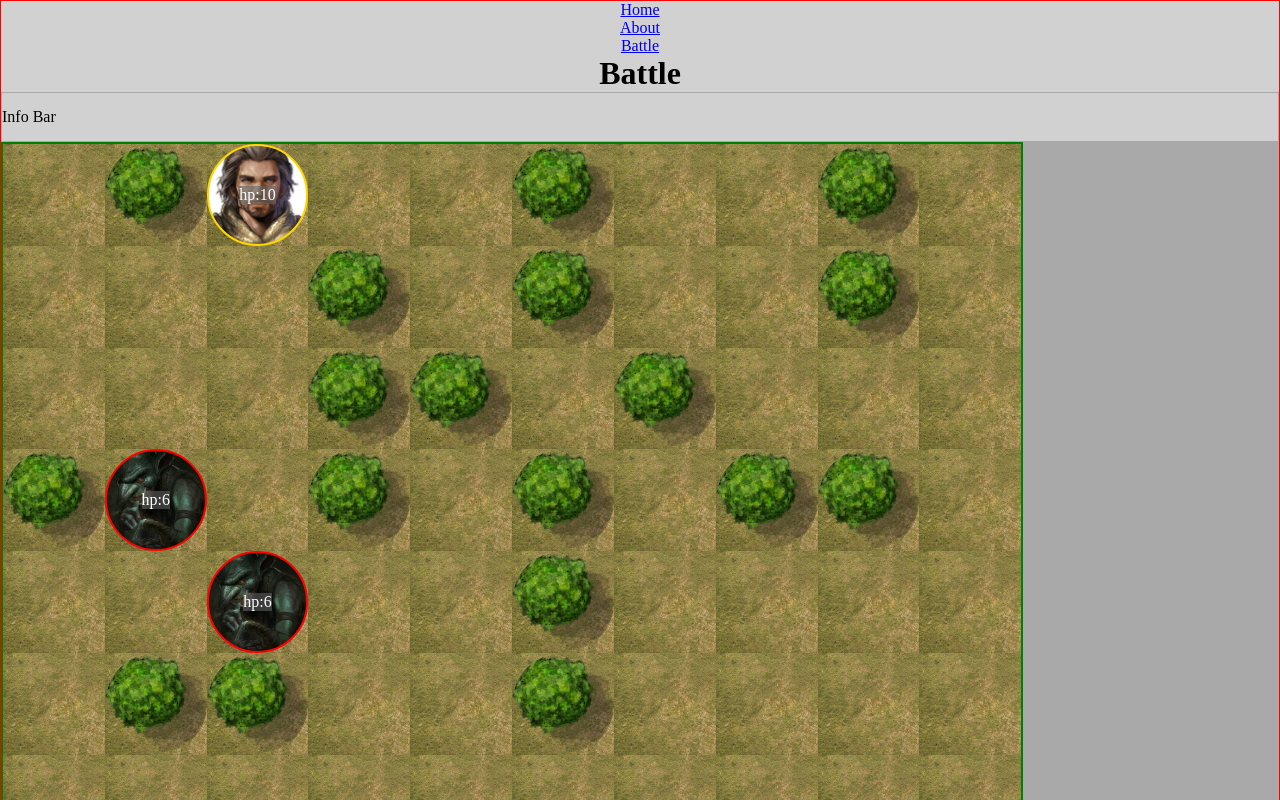
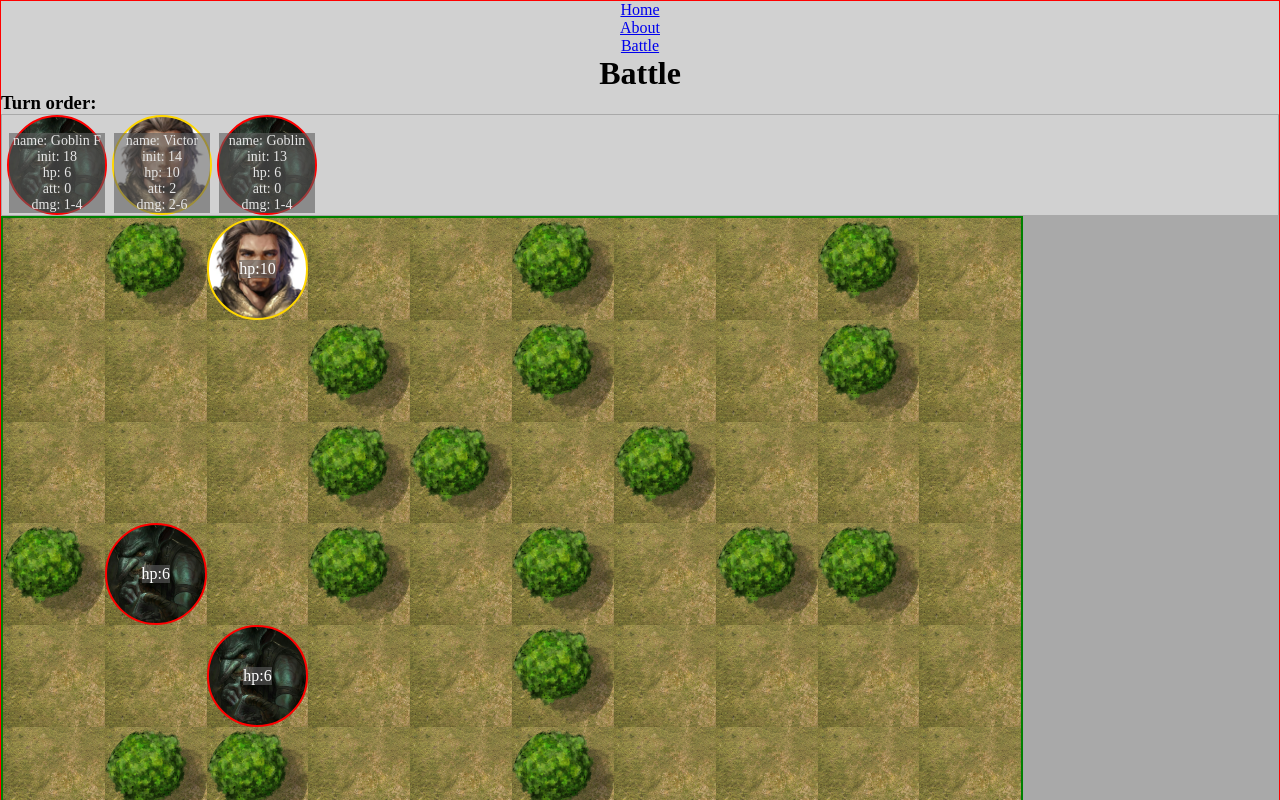
Before and after one commit to StefanopuloZ/grid-battle, a React app: page /battle in a window 1280 px wide. Shown: the top 800 px of the page. Built offline with nearby package versions, Linux system fonts and the light colour scheme.

Commit message:
Fill InfoBar with characters

```diff
--- a/src/components/InforBar/index.js
+++ b/src/components/InforBar/index.js
@@ -1,26 +1,54 @@
-import React, { useEffect } from 'react';
+import React, { useEffect, useState } from 'react';
 import PropTypes from 'prop-types';
 import { connect } from 'react-redux';
-import { StyledInfoBar } from './styledInfoBar';
+import { StyledInfoBar, StyledPortrait } from './styledInfoBar';
 import { TurnFunctions } from '../../logic-functions';
 import { TurnActions } from '../../actions';
 
 const InfoBar = props => {
   const { turnInfo, grid, updateTurnInfo } = props;
+  const [characters, setCharacters] = useState([]);
+
+  const mapCharactersToView = characters => {
+    return characters.map((character, index) => (
+      <StyledPortrait
+        key={index}
+        image={character.image}
+        player={character.player}
+      >
+        <p
+          style={{
+            backgroundColor: 'rgba(94, 94, 94, 0.6)',
+          }}
+        >
+          name: {character.name}
+          <br />
+          init: {character.initiative}
+          <br />
+          hp: {character.hp}
+          <br />
+          att: {character.attack}
+          <br />
+          dmg: {character.damage[0]}-{character.damage[1]}
+        </p>
+      </StyledPortrait>
+    ));
+  };
 
   useEffect(() => {
-    if (grid) {
-      const characters = TurnFunctions.findCharacters(grid);
-      console.log('characters', characters);
+    const characters = TurnFunctions.findCharacters(grid);
+    if (characters.size > 0) {
+      setCharacters(mapCharactersToView(characters.get('allCharacters')));
     }
   }, [grid]);
 
-  console.log('turnInfo', turnInfo);
+  console.log('characters', characters);
 
   return (
-    <StyledInfoBar>
-      <div>Info Bar</div>
-    </StyledInfoBar>
+    <>
+      <h3>Turn order:</h3>
+      <StyledInfoBar>{characters}</StyledInfoBar>
+    </>
   );
 };
 
--- a/src/components/InforBar/styledInfoBar.js
+++ b/src/components/InforBar/styledInfoBar.js
@@ -1,4 +1,9 @@
 import styled from 'styled-components';
+import warrior from '../CellContent/assets/warrior.jpg';
+import goblin from '../CellContent/assets/goblin.jpg';
+
+const background = { warrior, goblin };
+const playerBorders = { human: '2px solid gold', ai: '2px solid red' };
 
 export const StyledInfoBar = styled.div`
   display: flex;
@@ -7,3 +12,21 @@ export const StyledInfoBar = styled.div`
   align-items: center;
   min-height: 50px;
 `;
+
+export const StyledPortrait = styled.div`
+  display: flex;
+  flex-direction: column;
+  height: 100px;
+  width: 100px;
+  margin-left: 5px;
+  border-radius: 50%;
+  background: url(${props => background[props.image]}) center center/cover
+    no-repeat;
+  border: ${props => (props.player ? playerBorders[props.player] : '')};
+
+  p {
+    margin-top: auto;
+    color: rgba(230, 230, 230);
+    font-size: 14px;
+  }
+`;
--- a/src/logic-functions/turn.js
+++ b/src/logic-functions/turn.js
@@ -1,15 +1,21 @@
 import { Map } from 'immutable';
 
+const sortCharacters = (characters, value = 'initiative') => {
+  return characters.sortBy(character => - character[value]);
+};
+
 const findCharacters = grid => {
-  const allCharacters = grid.filter((value, index) => value.fill === 'C').map(character => character.stats);
+  const allCharacters = sortCharacters(
+    grid
+      .filter((value, index) => value.fill === 'C')
+      .map(character => character.stats),
+  );
 
   const humanCharacters = allCharacters.filter(
     value => value.player === 'human',
   );
 
-  const aiCharacters = allCharacters.filter(
-    value => value.player === 'ai',
-  );
+  const aiCharacters = allCharacters.filter(value => value.player === 'ai');
 
   return new Map({
     allCharacters: allCharacters.toJS(),
--- a/src/reducers/ConfigReducer.js
+++ b/src/reducers/ConfigReducer.js
@@ -68,7 +68,7 @@ const DEFAULT_STATE = {
           initiative: 13,
         },
         {
-          name: 'Goblin Fast',
+          name: 'Goblin F',
           type: 'enemy',
           speed: 5,
           image: 'goblin',
```
